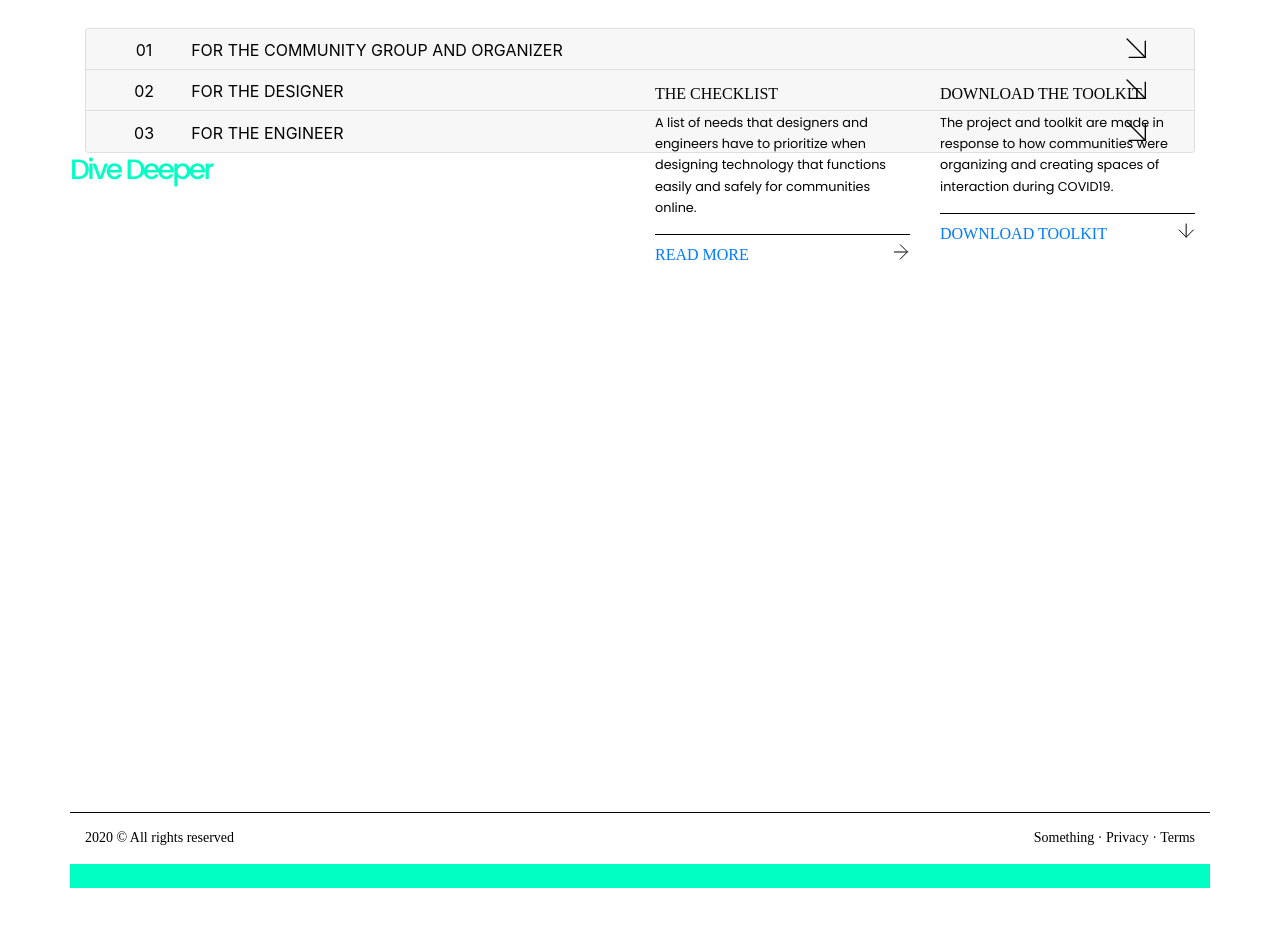
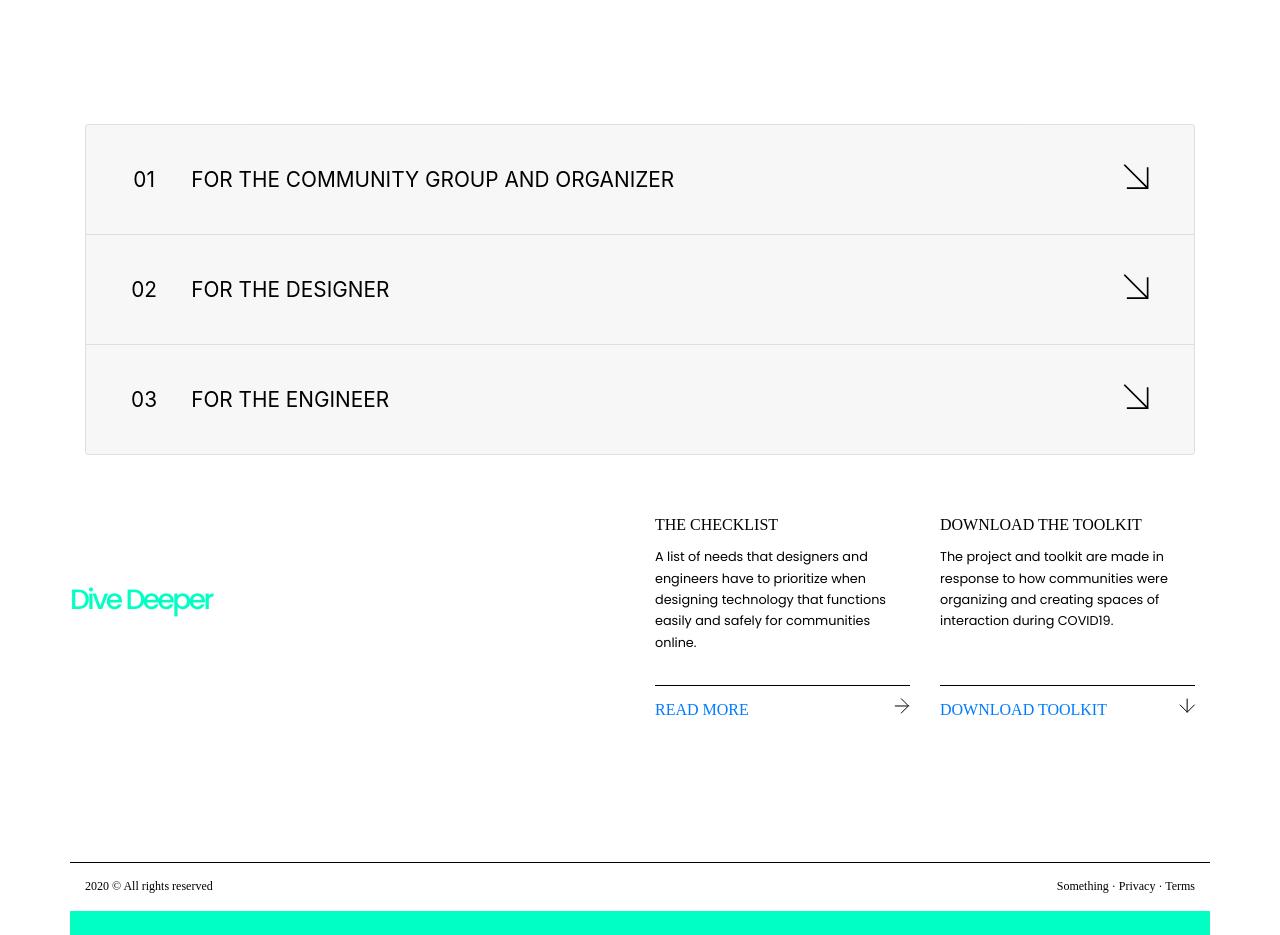
Before and after one commit to jaymollica/delight, a website built with Parcel: page index.html in a window 1280 px wide. Shown: the part 980-1915 px from the top of the page. Before the commit the page ends 1868 px from the top, so only its background shows below. Built offline with nearby package versions, Linux system fonts and the light colour scheme; a web font is replaced by a local one.

Commit message:
homepage spacing

```diff
--- a/index.html
+++ b/index.html
@@ -66,7 +66,7 @@
 
   <!-- Add your site or application content here -->
   <div class="container first">
-    <div class="row">
+    <div class="row jumbotron-row">
       <div class="col-sm-12 col-md-10 offset-md-1">
         <h1><span class="top-section">Responsible Design for</span><br/>
             <span class="bottom-section">Digital Communities</span>
@@ -96,7 +96,7 @@
       </div>
     </div>
 
-    <div class="row p-4">
+    <div class="row p-4 keepinmind-row">
       <div class="col-sm-12">
         <h3>Keep In Mind</h3>
       </div>
@@ -353,49 +353,42 @@
   </div>
     <!-- accordion end -->
 
-    <div class="row">
-      <div class="col-sm-12 pl-0">
+    <div class="row divedeeper-row">
+      <div class="col-12 pl-0">
         <h3>Dive Deeper</h3>
       </div>
-      <div class="col-12 col-md-6 col-lg-3 offset-lg-6 keepinmind">
-        <h6>The Checklist</h6>
-        <p>A list of needs that designers and engineers have to prioritize when designing technology that functions easily and safely for communities online.
-        </p>
 
-        <div class="col-12 accordion jumbo-readmore button p-0">
-          <a href="/checklist.html" class="">
-            <div class="container p-0">
-              <div class="row feature-link m-0">
-                <div class="col-10 text-left p-0">
-                  Read More
+      <div class="col-12 col-lg-6 offset-lg-6 cards-container keepinmind">
+        <div class="card-deck">
+          <div class="card p-0 col-12 col-md-6">
+            <div class="card-body p-0">
+              <h6 class="card-title">The Checklist</h6>
+              <p class="card-text">A list of needs that designers and engineers have to prioritize when designing technology that functions easily and safely for communities online.</p>
+            </div>
+            <div class="card-footer p-0 jumbo-readmore button">
+              <a href="/checklist.html" class="">
+                <div class="row">
+                  <div class="col-10">Read More</div>
+                  <div class="col-2 svg-readmore"></div>
                 </div>
-                <div class="col-2 svg-readmore text-right p-0">
+              </a>
+            </div>
+          </div>
+          <div class="card p-0 col-12 col-md-6">
+            <div class="card-body p-0">
+              <h6 class="card-title">Download The Toolkit</h6>
+              <p class="card-text">The project and toolkit are made in response to how communities were organizing and creating spaces of interaction during COVID19.</p>
+            </div>
+            <div class="card-footer p-0 jumbo-readmore button">
+              <a href="/pdf/DelightUI_007.pdf" class="">
+                <div class="row">
+                  <div class="col-10">Download Toolkit</div>
+                  <div class="col-2 svg-download"></div>
                 </div>
-              </div>
+              </a>
             </div>
-          </a>
+          </div>
         </div>
-
-      </div>
-      <div class="col-12 col-md-6 col-lg-3 keepinmind">
-        <h6>Download The Toolkit</h6>
-        <p>The project and toolkit are made in response to how communities were organizing and creating spaces of interaction during COVID19.
-        </p>
-
-        <div class="col-sm-12 accordion jumbo-readmore button p-0">
-          <a href="/pdf/DelightUI_007.pdf" class="">
-            <div class="container p-0">
-              <div class="row feature-link m-0">
-                <div class="col-10 text-left p-0">
-                  Download Toolkit
-                </div>
-                <div class="col-2 svg-download text-right p-0">
-                </div>
-              </div>
-            </div>
-          </a>
-        </div>
-
       </div>
     </div>
 
--- a/sass/delight.scss
+++ b/sass/delight.scss
@@ -231,6 +231,13 @@ nav.desktop {
 	padding-top: 6px;
 }
 
+.jumbotron-row,
+.keepinmind-row,
+.accordion-container,
+.divedeeper-row {
+	margin-bottom: 8rem;
+}
+
 .button {
 	font-family: Chivo;
 	font-style: normal;
@@ -240,7 +247,6 @@ nav.desktop {
 
 div.keepinmind {
 	margin-top: -110px;
-	margin-bottom: 10rem;
 }
 
 .card {
@@ -256,12 +262,15 @@ div.keepinmind {
 
 	button {
 		width: 100%;
+		margin-top: 2rem;
+		margin-bottom: 2rem;
+		font-size: 1.3rem;
 	}
 
 	button .svg-el {
 		content: url("../img/close_x.svg");
-		height: 20px;
-		width: 20px;
+		height: 25px;
+		width: 25px;
 	}
 
 	button .title-el {
@@ -272,8 +281,8 @@ div.keepinmind {
 
 	button.collapsed .svg-el {
 		content: url("../img/open_arrow.svg");
-		height: 20px;
-		width: 20px;
+		height: 25px;
+		width: 25px;
 	}
 
 	button.collapsed .title-el {
@@ -318,6 +327,7 @@ blockquote {
 .bg-number {
 
 	margin-bottom: -1rem;
+	margin-top: -36rem;
 
 	&.three {
 		margin-bottom: 0;
@@ -328,7 +338,6 @@ blockquote {
 		font-size: 50rem;
 		font-family: 'Montserrat';
 		font-weight: 700;
-		margin-top: -34rem;
 		line-height: .7;
 		position: relative;
 		z-index: 0;
@@ -339,18 +348,33 @@ blockquote {
 	}
 }
 
+.cards-container .card {
+	background-color: transparent;
+	border: 0;
+
+	.card-footer {
+		background-color: transparent;
+		border-top: 1px solid black;
+		margin-top: 2rem;
+
+		a {
+			line-height: 3rem;
+		}
+	}
+
+}
+
 .readmore-content {
 	margin-bottom: 10rem;
 }
 
 .footer {
 	border-top: 1px solid black;
-	margin-top:24rem;
 	padding-top:16px;
 	border-bottom: 24px solid $primary;
 
 	p {
-		font-size: 14px;
+		font-size: 12px;
 		line-height: 132%;
 		font-family: "Chivo";
 	}
```
Also changed, not shown: css/delight.css, 1 other file.
